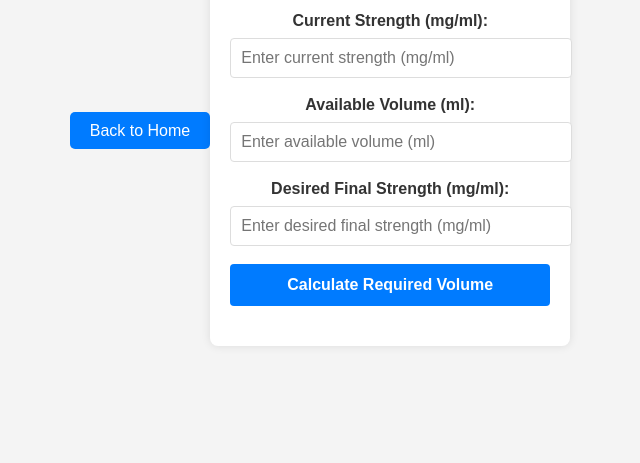
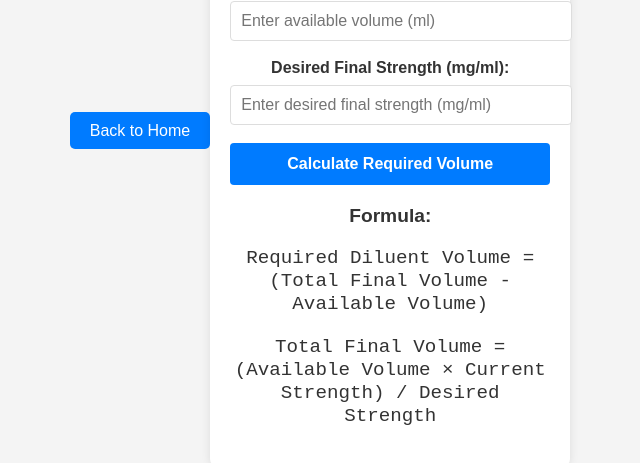
Before and after one commit to AbdelazizGedella/Calculators, a plain HTML site: page Medication_Strength_Calculator.html in a window 1280 px wide. Shown: the part 279-742 px from the top of the page, without its empty margins (320-960 px from the left). Drawn offline with Linux system fonts and the light colour scheme.

Commit message:
Update Medication_Strength_Calculator.html

```diff
--- a/Medication_Strength_Calculator.html
+++ b/Medication_Strength_Calculator.html
@@ -4,7 +4,7 @@
     <meta charset="UTF-8">
     <meta name="viewport" content="width=device-width, initial-scale=1.0">
     <title>Medication Strength Calculator</title>
-        <div class="back-button" style="text-align: center; margin-top: 20px;">
+    <div class="back-button" style="text-align: center; margin-top: 20px;">
         <a href="index.html" class="btn btn-primary" style="padding: 10px 20px; font-size: 1rem; text-decoration: none; background-color: #007bff; color: white; border-radius: 5px;">
             <i class="fas fa-arrow-left"></i> Back to Home
         </a>
@@ -65,6 +65,11 @@
             font-size: 18px;
             color: #333;
         }
+        .formula {
+            margin-top: 20px;
+            font-size: 1.2rem;
+            color: #333;
+        }
     </style>
 </head>
 <body>
@@ -83,6 +88,13 @@
 
         <button type="button" onclick="calculateVolume()">Calculate Required Volume</button>
     </form>
+
+    <div class="formula">
+        <p><strong>Formula:</strong></p>
+        <p><code>Required Diluent Volume = (Total Final Volume - Available Volume)</code></p>
+        <p><code>Total Final Volume = (Available Volume × Current Strength) / Desired Strength</code></p>
+    </div>
+
     <p id="result"></p>
 </div>
 
```
